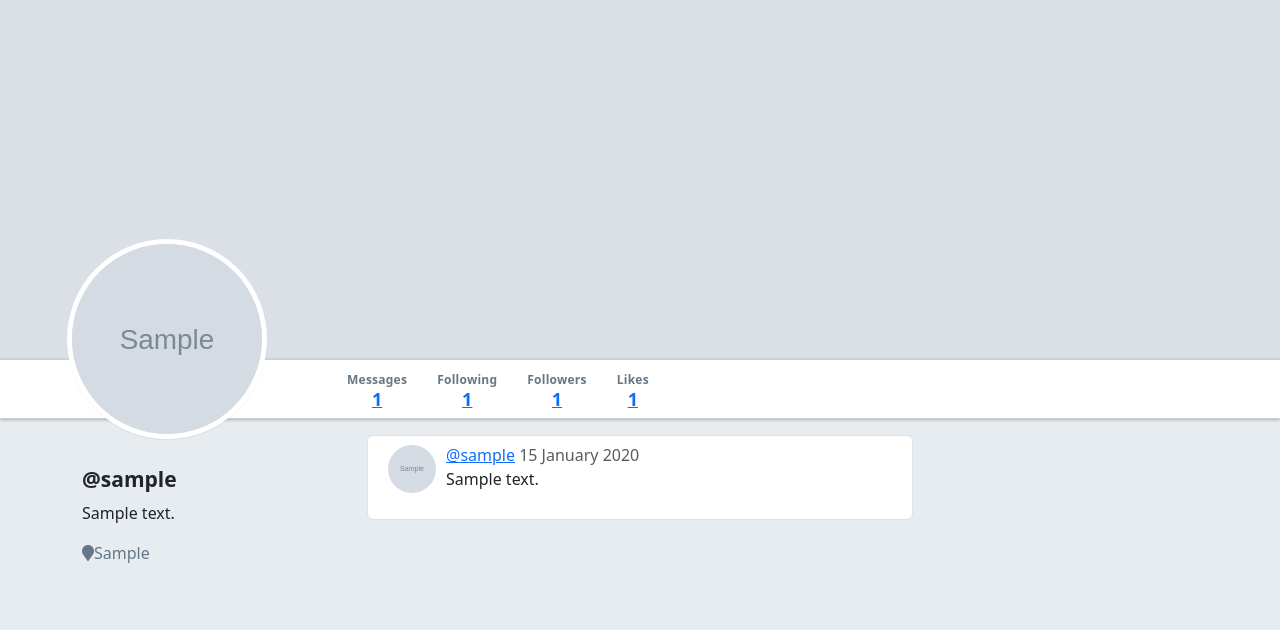
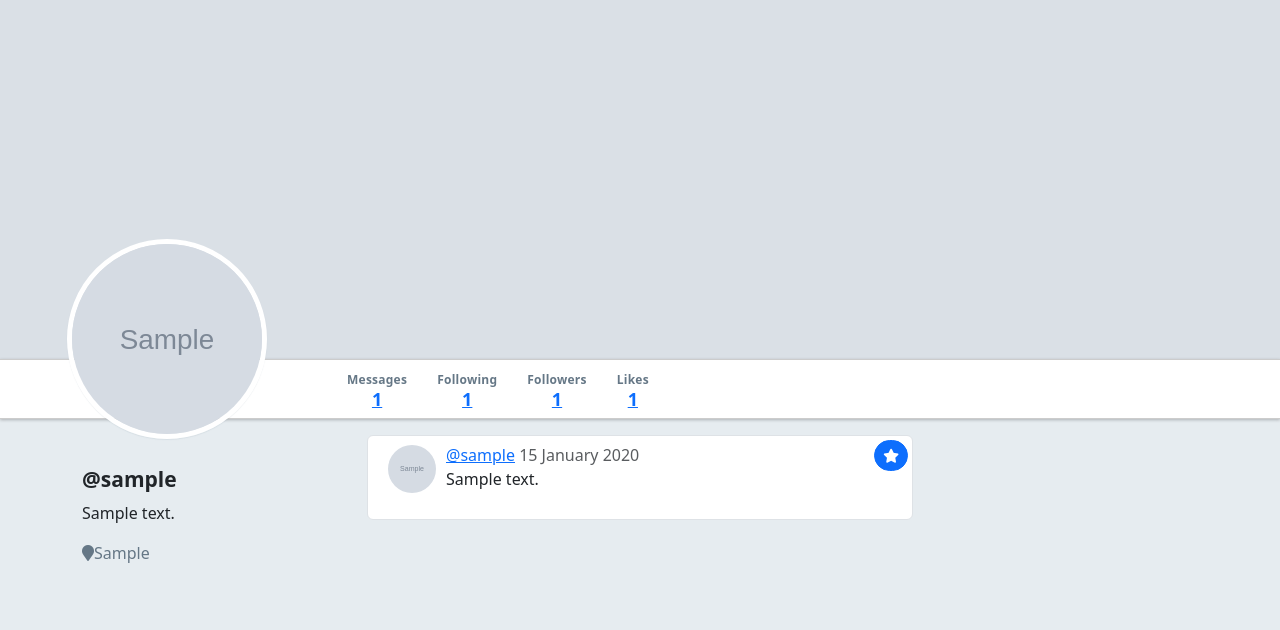
Before and after one commit to Keparoo/Warbler, a Flask app: page /users/1/likes in a window 1280 px wide. Shown: the part 47-677 px from the top of the page. Run offline with Flask 2, Linux system fonts and the light colour scheme; tables that the repository leaves empty hold one stand-in row (values such as "Sample post"); grey boxes marked "Sample" are stand-in pictures; some libraries are stand-ins or nearby versions.

Commit message:
Add stars to users like page likes

```diff
--- a/templates/users/likes.html
+++ b/templates/users/likes.html
@@ -17,6 +17,15 @@
             <span class="text-muted">{{ like.timestamp.strftime('%d %B %Y') }}</span>
             <p>{{ like.text }}</p>
         </div>
+            <form method="POST" action="/users/remove_like/{{ like.id }}" id="messages-form">
+              <button class="
+                btn
+                btn-sm
+                btn-primary"
+              >
+              <i class="fa fa-star"></i>
+              </button>
+            </form>
         </li>
 
       {% endfor %}
```
